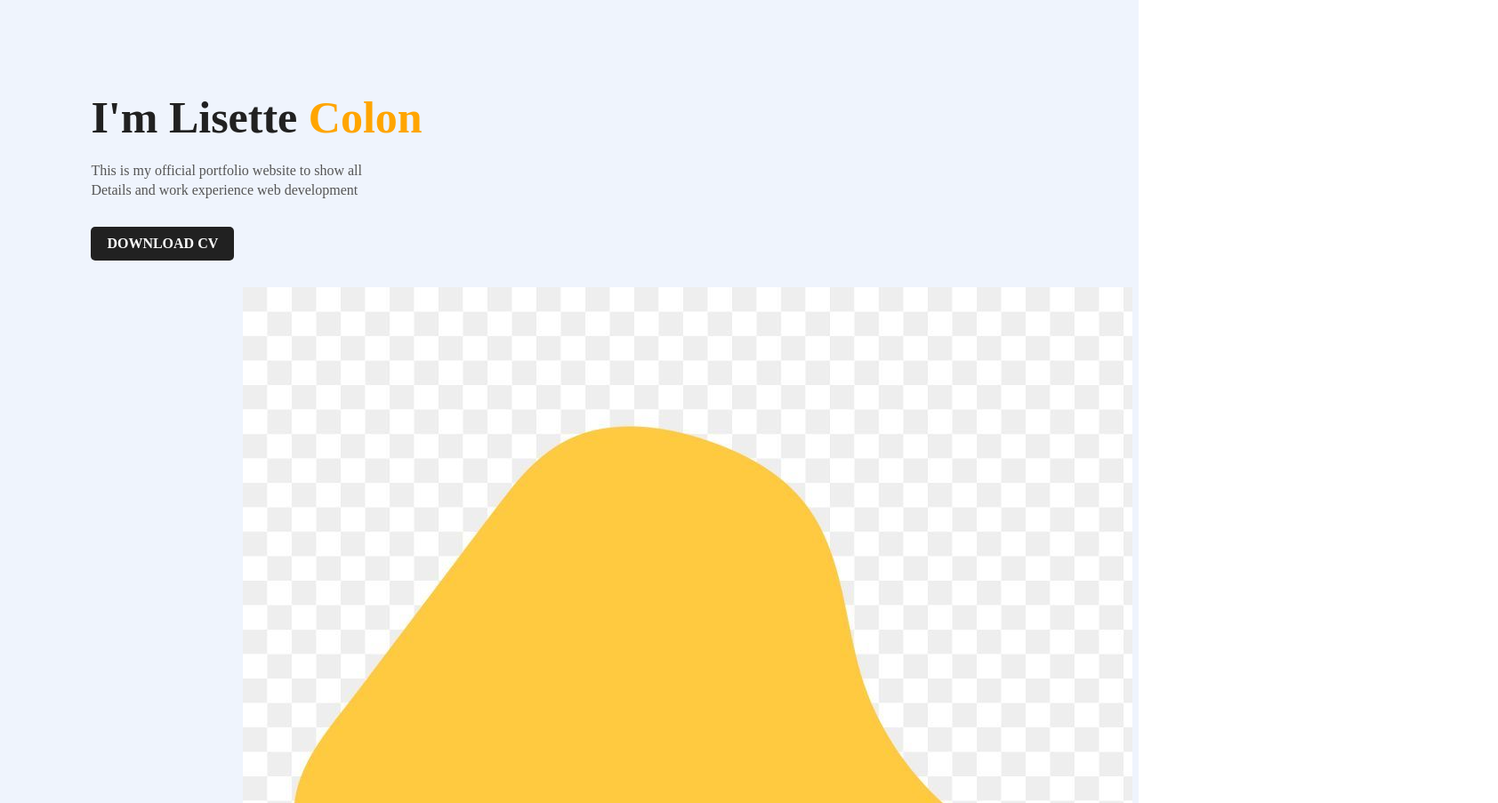
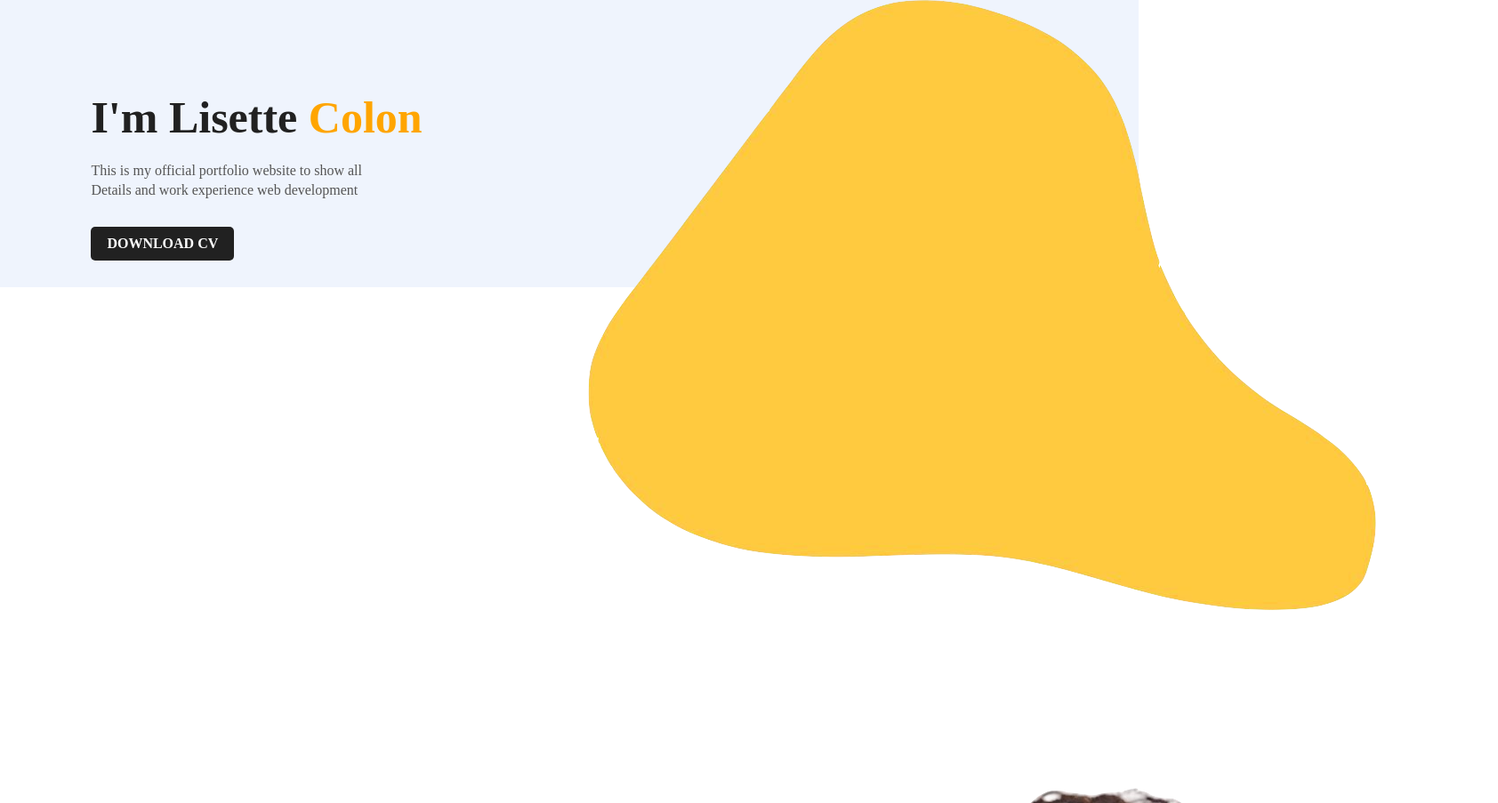
Before and after one commit to CodebyL/17HTMLCSS, a plain HTML site: page index.html in a window 1280 px wide. Shown: the part 277-1180 px from the top of the page at 89% size, 1684 px wide, since content can reach past the window. Drawn offline with Linux system fonts and the light colour scheme.

Commit message:
fixing abstract shape, editing it to png

```diff
--- a/index.html
+++ b/index.html
@@ -26,8 +26,8 @@
         <a href="#">DOWNLOAD CV</a>
          </div>
          <div class="images">
-             <img src="Images/shape2.png" alt="">
-             <img src="Images/shape.jpeg" alt="">
+             <img src="Images/shape.png" class="shape">
+             <img src="Images/Myself.png" class="myself">
          </div>
      </div>
  </body>
--- a/style.css
+++ b/style.css
@@ -66,3 +66,12 @@ span{
     margin: 30px 0;
     border-radius: 5px;
 }
+
+.images{
+    width: 45%;
+    height: 80%;
+    position: absolute;
+    bottom:0;
+    right: 100px;
+
+}
```
Also changed, not shown: Images/shape.jpeg (deleted), Images/shape.png (added).
